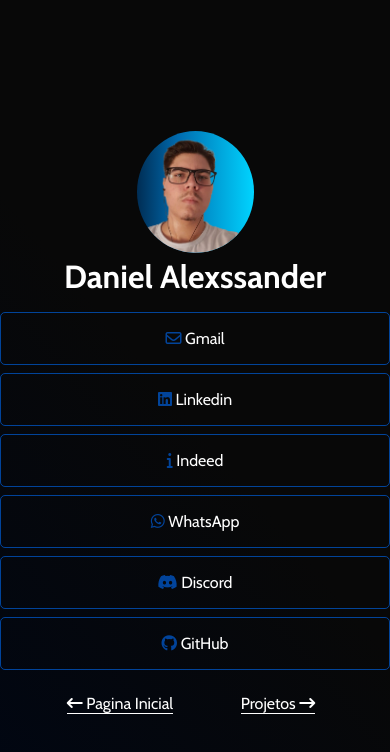
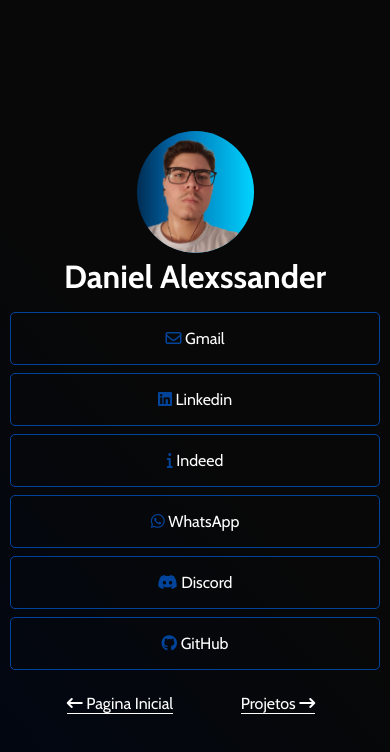
Before and after one commit to DanielAlexssander/Contatos, a plain HTML site: page index.html in a window 390 px wide. Drawn offline with nearby package versions, Linux system fonts and the light colour scheme.

Commit message:
Add files via upload

```diff
--- a/Styles/contats.css
+++ b/Styles/contats.css
@@ -118,6 +118,10 @@ body {
     letter-spacing: .1em;
 }
 @media screen and (max-width: 715px) {
+    .links-ul {
+        margin-right: 10px;
+        margin-left: 10px;
+    }
     .copyBtn {
         display: none;
     }
```
